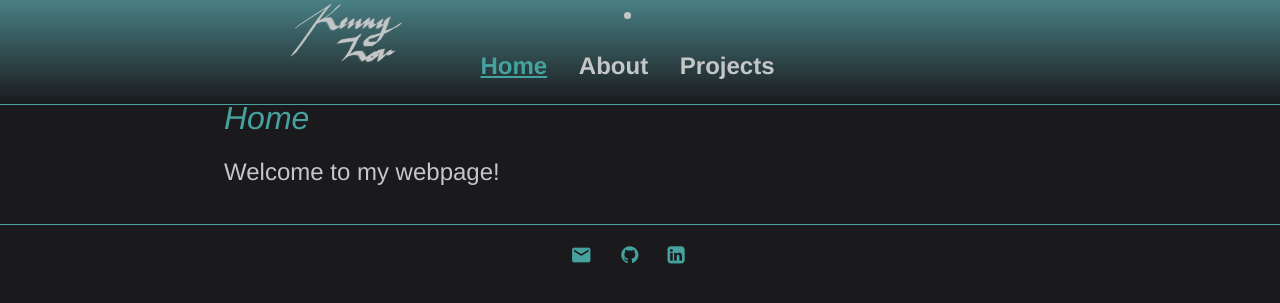
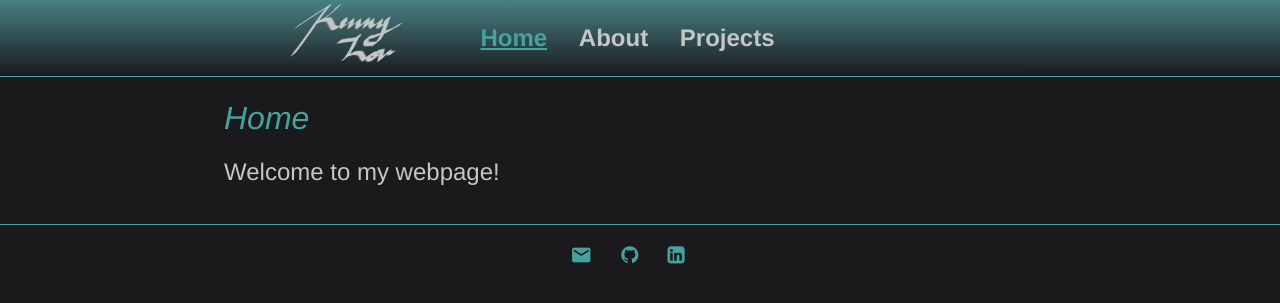
Before and after one commit to clfkenny/clfkenny.github.io, a Jekyll site: the page built from index.md, in a window 1280 px wide. Shown: the top 303 px of the page. Built offline with Jekyll 4.4.1, drawn with Linux system fonts in a browser that asks for light colours.

Commit message:
Update default.html

```diff
--- a/_layouts/default.html
+++ b/_layouts/default.html
@@ -11,7 +11,7 @@
 		<body>
 
 			<nav>
-				<li><a href="/"><img id = "logo" src = "/images/logo2.png"></a></li>
+				<img id = "logo" src = "/images/logo2.png">
 	    		<ul>
 	        		<li><a href="/">Home</a></li>
 		        	<li><a href="/about">About</a></li>
```
